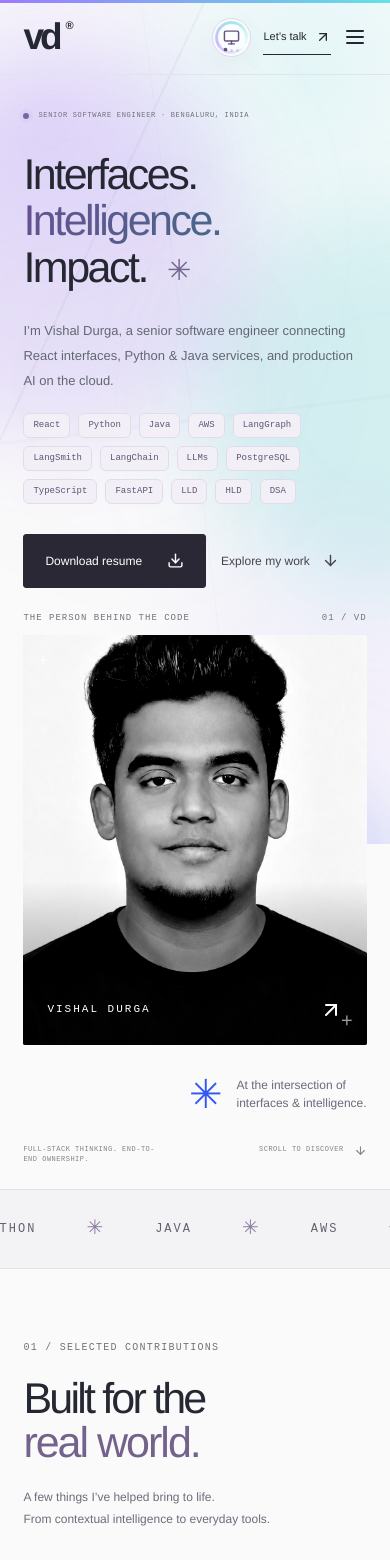
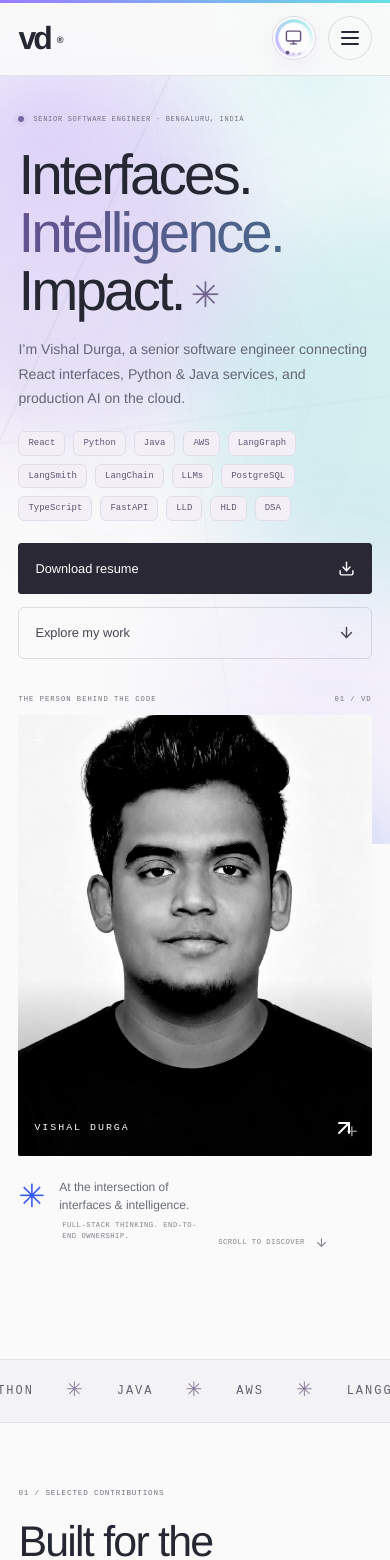
Before and after one commit to vD-Vishal/portfolio, a React (Vite) app: page / in a window 390 px wide. Shown: the top 1560 px of the page. Built offline with nearby package versions, Linux system fonts and the light colour scheme.

Commit message:
Improve responsive layout and mobile usability

```diff
--- a/src/index.css
+++ b/src/index.css
@@ -103,3 +103,129 @@ html[data-theme="light"] .theme-orb:hover{border-color:#bfb3d2;background:#fff;b
 @keyframes theme-ring{to{rotate:360deg}}
 @media(max-width:700px){.theme-orb{width:39px;height:39px;margin-left:auto}.motion-background span{filter:blur(42px);opacity:.24}.motion-background:before{background-size:74px 74px,96px 96px}}
 @media(prefers-reduced-motion:reduce){.motion-background:before,.motion-background:after,.motion-background span,.theme-orb-ring{animation:none!important}}
+
+/* Final responsive hardening: mobile <768px, tablet 768-1024px, desktop >1024px. */
+html,body,#root{width:100%;max-width:100%;overflow-x:hidden}
+img,video,canvas,svg{max-width:100%}
+img,video{height:auto}
+main,.section-shell,.site-header,.hero,.project-grid,.skills-grid,.about-details,.experience-layout,.contact-section,.site-footer{min-width:0}
+.section-shell{width:min(100%,1440px);padding-left:clamp(1.25rem,5vw,5.4rem);padding-right:clamp(1.25rem,5vw,5.4rem)}
+.section-space{padding-top:clamp(4.25rem,8vw,7rem);padding-bottom:clamp(4.25rem,8vw,7rem)}
+.site-header{width:min(100%,1440px);padding-left:clamp(1.25rem,5vw,5.4rem);padding-right:clamp(1.25rem,5vw,5.4rem)}
+.desktop-nav a,.header-contact,.menu-button,.theme-orb,.button,.text-link,.project-link,.contact-arrow,.email-link,.contact-details a,.mobile-nav a,.job-toggle{min-height:44px}
+.desktop-nav a,.header-contact,.text-link,.project-link,.contact-details a,.mobile-nav a{display:inline-flex;align-items:center}
+.desktop-nav a,.wordmark,.hero-footer a,.site-footer a,.about-details a{min-width:44px;min-height:44px}
+.wordmark,.hero-footer a,.site-footer a,.about-details a{display:inline-flex;align-items:center}
+.about-details a{vertical-align:middle}
+.menu-button,.theme-orb{min-width:44px;min-height:44px}
+.hero h1{font-size:clamp(3.1rem,7.8vw,6.1rem);line-height:1.03;letter-spacing:clamp(-.25rem,-.45vw,-.1rem)}
+.hero h1>span{letter-spacing:inherit}
+.section-heading h2{font-size:clamp(2.55rem,5vw,3.75rem);line-height:1.03;letter-spacing:clamp(-.12rem,-.25vw,-.04rem)}
+.contact-heading h2{font-size:clamp(2.3rem,5vw,4.1rem);line-height:1.07;letter-spacing:clamp(-.14rem,-.24vw,-.05rem)}
+.project-grid{grid-template-columns:repeat(2,minmax(0,1fr))}
+.skills-grid{grid-template-columns:repeat(4,minmax(0,1fr))}
+.about-details{grid-template-columns:repeat(2,minmax(0,1fr))}
+.project-card,.skill-card,.timeline-entry{min-width:0}
+.project-body h3,.job-toggle strong,.email-link,.contact-details a,.contact-details span{overflow-wrap:anywhere}
+.original-portrait .portrait-frame{width:100%;height:auto;aspect-ratio:4 / 5}
+.original-portrait .portrait-frame img{display:block;width:100%;height:100%;object-fit:cover}
+.mobile-nav{position:fixed;z-index:29;max-height:calc(100dvh - 75px);overflow:auto}
+@media(min-width:1025px){
+  .desktop-nav{display:flex}
+  .menu-button,.mobile-nav{display:none!important}
+  .hero{grid-template-columns:minmax(0,1.12fr) minmax(320px,.88fr)}
+  .header-contact{white-space:nowrap}
+}
+@media(min-width:768px) and (max-width:1024px){
+  .site-header{height:86px;gap:1rem}
+  .desktop-nav{display:flex;gap:clamp(1rem,2.4vw,1.8rem);font-size:.78rem}
+  .menu-button{display:none!important}
+  .hero{grid-template-columns:minmax(0,1.05fr) minmax(280px,.9fr);gap:clamp(1.5rem,4vw,3rem);padding-top:3.25rem;padding-bottom:5.25rem;min-height:auto}
+  .hero h1{font-size:clamp(3.25rem,6.4vw,4.4rem)}
+  .hero-bottom>p{max-width:36rem}
+  .original-portrait.portrait-composition{max-width:24rem;justify-self:end}
+  .project-grid,.skills-grid,.about-details{grid-template-columns:repeat(2,minmax(0,1fr))}
+  .experience-layout{grid-template-columns:minmax(0,.75fr) minmax(0,1.35fr);gap:2rem}
+  .experience-index>p{font-size:clamp(1.35rem,2.7vw,1.75rem)}
+  .project-visual{height:clamp(13.5rem,26vw,17rem)}
+  .contact-details{align-items:flex-start}
+  .social-links{margin-left:0;width:100%;gap:1rem}
+}
+@media(max-width:767px){
+  body{overflow-x:hidden}
+  .section-shell{padding-left:1.15rem;padding-right:1.15rem}
+  .section-space{padding-top:4rem;padding-bottom:4rem}
+  .site-header{height:4.75rem;padding-left:1.15rem;padding-right:1.15rem;gap:.75rem;position:sticky;top:0;background:color-mix(in srgb,#11121d 88%,transparent);backdrop-filter:blur(18px);z-index:30}
+  html[data-theme="light"] .site-header{background:color-mix(in srgb,#fafafa 90%,transparent)}
+  .wordmark{font-size:2rem;letter-spacing:-.19rem}
+  .wordmark span{font-size:.58rem;margin-top:.45rem}
+  .desktop-nav{display:none!important}
+  .theme-orb{width:2.75rem;height:2.75rem;margin-left:auto;flex:0 0 auto}
+  .header-contact{display:none}
+  .menu-button{display:grid;place-items:center;width:2.75rem;height:2.75rem;padding:0;border:1px solid var(--line);border-radius:50%;background:#ffffff08;color:inherit;flex:0 0 auto}
+  .mobile-nav{display:flex;top:4.75rem;left:0;right:0;padding:1rem 1.15rem 1.25rem;background:#151420f5;border-bottom:1px solid #ffffff16;box-shadow:0 1.25rem 2.5rem #00000038}
+  html[data-theme="light"] .mobile-nav{background:#fafafaf5;border-color:#e3dcea}
+  .mobile-nav a{min-height:3.25rem;font-size:1rem;padding:.75rem 0}
+  .hero{display:flex;flex-direction:column;gap:2.25rem;padding-top:2.35rem;padding-bottom:4.65rem;min-height:auto;overflow:visible}
+  .hero h1{font-size:clamp(3rem,14.5vw,4.65rem);line-height:1.02;letter-spacing:-.18rem;margin:1.35rem 0 1.1rem}
+  .hero h1 .last-line{white-space:normal}
+  .hero h1 .blue-period{font-size:clamp(1.8rem,9vw,2.6rem);margin-left:.45rem}
+  .eyebrow{font-size:.48rem;letter-spacing:.05rem;line-height:1.6;flex-wrap:wrap}
+  .hero-bottom>p{font-size:.88rem;line-height:1.75;max-width:none}
+  .hero-stack{max-width:none}
+  .tag{font-size:.68rem;padding:.38rem .55rem;max-width:100%;overflow-wrap:anywhere}
+  .hero-actions{flex-direction:column;align-items:stretch;gap:.8rem;margin-top:1.35rem}
+  .button,.text-link{width:100%;justify-content:space-between;padding:.95rem 1rem;font-size:.8rem}
+  .text-link{border:1px solid var(--line);border-radius:.38rem}
+  .original-portrait.portrait-composition{width:100%;max-width:min(100%,24rem);align-self:center;padding-top:0}
+  .original-portrait .portrait-topline{font-size:.45rem;gap:.75rem}
+  .original-portrait .portrait-frame{height:auto;aspect-ratio:4 / 5}
+  .original-portrait .portrait-caption{left:1rem;right:1rem;bottom:1rem;font-size:.62rem}
+  .original-portrait .portrait-note{justify-content:flex-start;margin-top:1rem}
+  .original-portrait .note-star{font-size:2rem}
+  .hero-footer{position:static;margin-top:-2.25rem;padding:0 1.15rem 1.25rem;font-size:.45rem;gap:1rem}
+  .expertise-strip{padding:1rem 0}
+  .marquee-group{gap:2rem;padding-right:2rem}
+  .marquee-group span{gap:2rem;font-size:.62rem}
+  .section-heading{display:block;margin-bottom:2rem}
+  .section-heading h2{font-size:clamp(2.35rem,11vw,3.25rem);letter-spacing:-.11rem}
+  .section-heading>p{max-width:none;margin-top:1.1rem;font-size:.82rem}
+  .project-grid,.skills-grid,.about-details,.experience-layout{grid-template-columns:1fr;display:grid}
+  .project-grid{gap:1.25rem}
+  .project-card{border-radius:.75rem}
+  .project-visual{height:clamp(13.5rem,62vw,18rem)}
+  .project-body{padding:1.25rem}
+  .project-body h3{font-size:clamp(1.35rem,7vw,1.75rem);gap:.75rem}
+  .project-description{font-size:.82rem;line-height:1.75;min-height:0}
+  .experience-layout{gap:1.75rem;margin-top:2rem}
+  .experience-index>p,.index-foot{display:none}
+  .timeline{margin-left:.35rem;padding-left:1.25rem}
+  .timeline-entry{padding:0 1rem;border-radius:.8rem}
+  .timeline-dot{left:-1.55rem}
+  .job-toggle{gap:.75rem;padding:1.05rem 0}
+  .job-toggle strong{font-size:clamp(1.35rem,7vw,1.75rem)}
+  .job-preview{font-size:.78rem}
+  .job-content ul{font-size:.82rem;line-height:1.75}
+  .stack-group h5{font-size:.7rem}
+  .skills-grid{gap:.9rem}
+  .skill-card{padding:1.2rem;border-radius:.75rem}
+  .skill-card p{min-height:auto;font-size:.82rem}
+  .about-details{gap:1.75rem;margin-top:2rem;padding-top:1.75rem}
+  .contact-section{padding-top:3.5rem}
+  .contact-heading{gap:1.25rem;margin:1.25rem 0 1.75rem}
+  .contact-arrow{width:3.5rem;height:3.5rem;flex:0 0 auto}
+  .contact-arrow svg{width:2rem;height:2rem}
+  .email-link{width:100%;justify-content:space-between;font-size:clamp(.95rem,4.6vw,1.25rem);gap:.75rem}
+  .contact-details{display:grid;grid-template-columns:1fr;gap:1rem;font-size:.82rem}
+  .social-links{width:100%;margin-left:0;display:grid;grid-template-columns:1fr;gap:.75rem}
+  .contact-details a,.contact-details>span,.social-links a{min-height:2.75rem}
+  .site-footer{display:grid;grid-template-columns:1fr;gap:1rem;min-height:auto;padding-top:1.75rem;padding-bottom:1.75rem}
+  .hero-footer a,.site-footer a{min-height:2.75rem}
+  .site-footer>span{order:initial;width:auto}
+}
+@media(max-width:380px){
+  .section-shell,.site-header{padding-left:1rem;padding-right:1rem}
+  .hero h1{font-size:clamp(2.65rem,14vw,3.35rem);letter-spacing:-.14rem}
+  .project-visual{height:13rem}
+  .original-portrait .portrait-topline{font-size:.4rem}
+}
```
